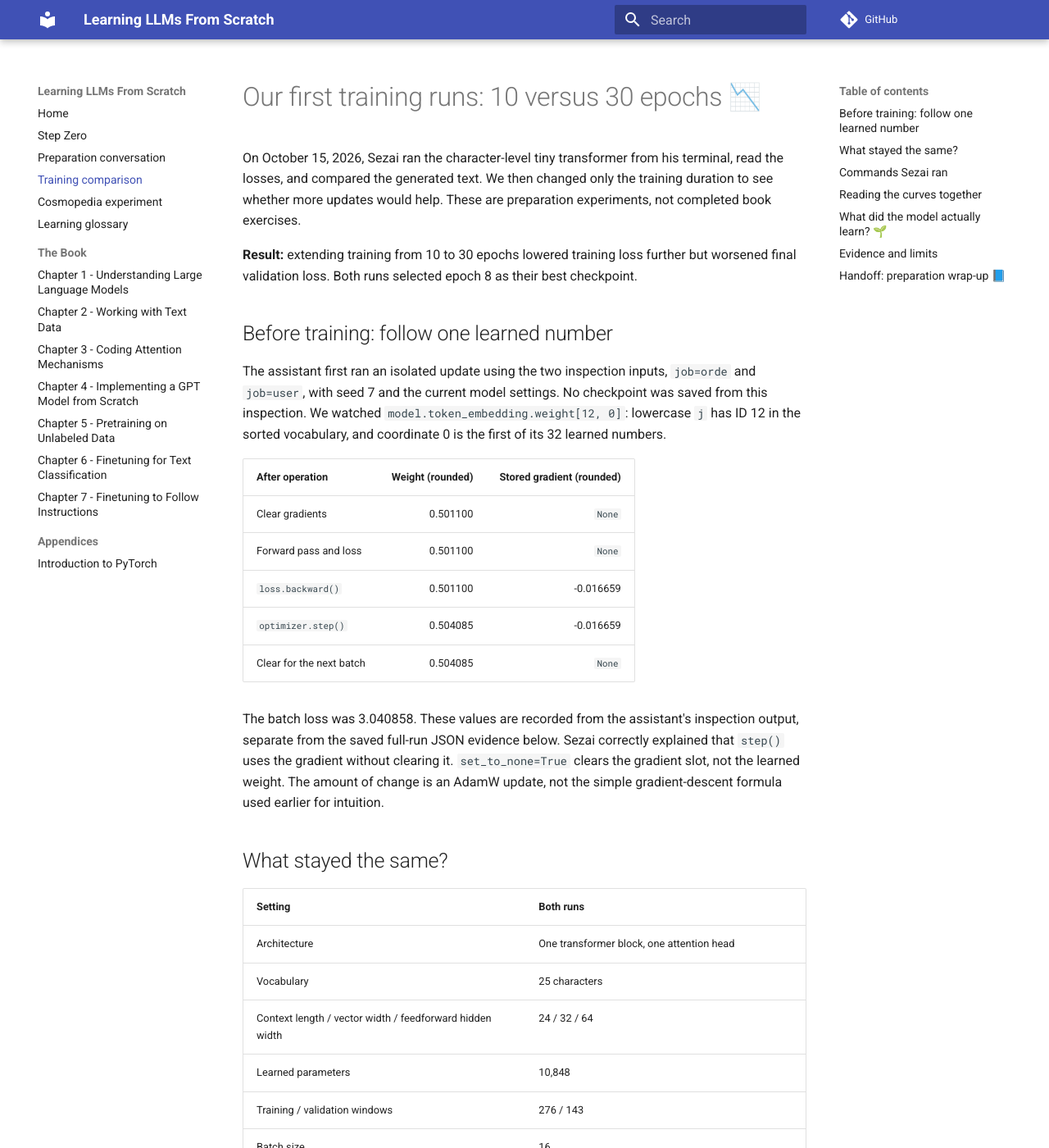
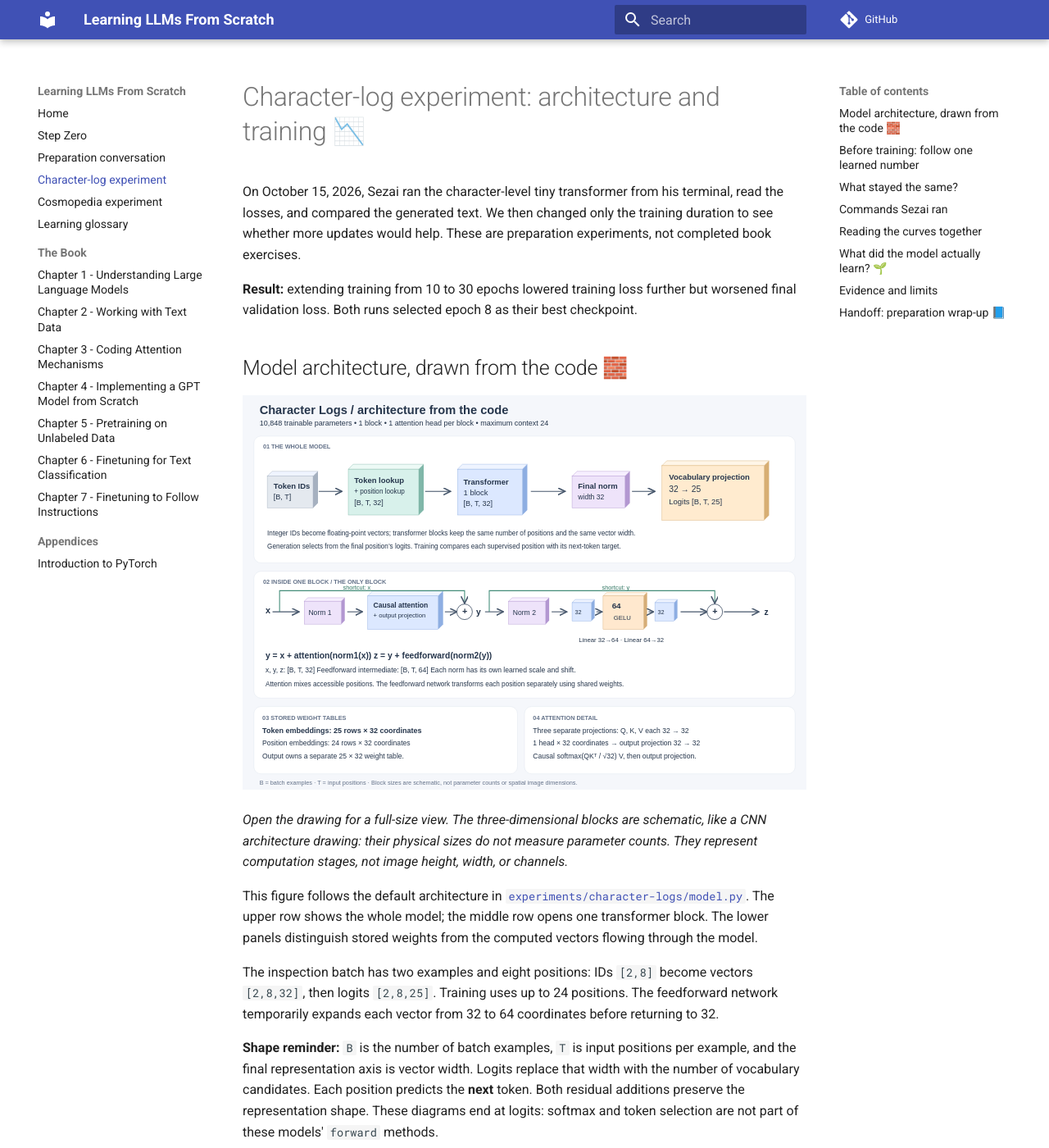
Before and after one commit to kantarcise/learning-llms, an MkDocs documentation site: the page built from docs/preparation/training-comparison.md, in a window 1280 px wide and 1400 px high. Shown: the whole window at 82% size. Built offline with MkDocs 1.6.1 and Material for MkDocs 9.7.7, drawn with Linux system fonts in a browser that asks for light colours; comment, search, counter and statistics services are not loaded.

Commit message:
Illustrate both experiment architectures with dimensional block diagrams (#16)
Co-authored-by: Sezai Burak Kantarcı <sezai@sezaiMac.local>

```diff
--- a/docs/preparation/training-comparison.md
+++ b/docs/preparation/training-comparison.md
@@ -1,8 +1,20 @@
-# Our first training runs: 10 versus 30 epochs 📉
+# Character-log experiment: architecture and training 📉
 
 On October 15, 2026, Sezai ran the character-level tiny transformer from his terminal, read the losses, and compared the generated text. We then changed only the training duration to see whether more updates would help. These are preparation experiments, not completed book exercises.
 
 **Result:** extending training from 10 to 30 epochs lowered training loss further but worsened final validation loss. Both runs selected epoch 8 as their best checkpoint.
+
+## Model architecture, drawn from the code 🧱
+
+[![Character Logs architecture: embeddings, transformer blocks, final normalization, vocabulary logits, and an expanded block showing both residual shortcuts.](../assets/model-architectures/character-logs.svg)](../assets/model-architectures/character-logs.svg)
+
+*Open the drawing for a full-size view. The three-dimensional blocks are schematic, like a CNN architecture drawing: their physical sizes do not measure parameter counts. They represent computation stages, not image height, width, or channels.*
+
+This figure follows the default architecture in [`experiments/character-logs/model.py`](https://github.com/kantarcise/learning-llms/blob/main/experiments/character-logs/model.py). The upper row shows the whole model; the middle row opens one transformer block. The lower panels distinguish stored weights from the computed vectors flowing through the model.
+
+The inspection batch has two examples and eight positions: IDs `[2,8]` become vectors `[2,8,32]`, then logits `[2,8,25]`. Training uses up to 24 positions. The feedforward network temporarily expands each vector from 32 to 64 coordinates before returning to 32.
+
+**Shape reminder:** `B` is the number of batch examples, `T` is input positions per example, and the final representation axis is vector width. Logits replace that width with the number of vocabulary candidates. Each position predicts the **next** token. Both residual additions preserve the representation shape. These diagrams end at logits: softmax and token selection are not part of these models' `forward` methods.
 
 ## Before training: follow one learned number
 
--- a/mkdocs.yml
+++ b/mkdocs.yml
@@ -12,7 +12,7 @@ nav:
   - Home: index.md
   - Step Zero: 00-step-zero.md
   - Preparation conversation: preparation/first-conversation.md
-  - Training comparison: preparation/training-comparison.md
+  - Character-log experiment: preparation/training-comparison.md
   - Cosmopedia experiment: preparation/cosmopedia.md
   - Learning glossary: preparation/glossary.md
   - The Book:
```
Also changed, not shown: docs/preparation/cosmopedia.md (+12 -0 lines), docs/assets/model-architectures/character-logs.svg (added), docs/assets/model-architectures/cosmopedia.svg (added).
